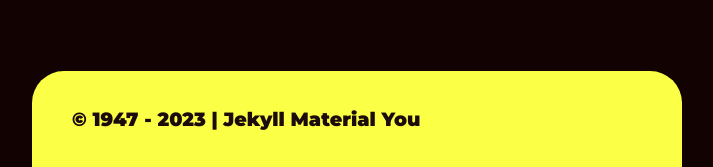
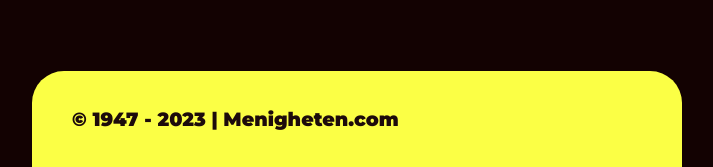
Before and after one commit to menigheten/menigheten.github.io, a Jekyll site: the page built from all_collections/_posts/1948-12-12-the-purpose-of-education.md, in a window 1280 px wide and 900 px high, scrolled down 1183 px. Shown: the part 733-900 px from the top of the window, without its empty margins (283-996 px from the left). Built offline with Jekyll 4.4.1, drawn with Linux system fonts in a browser that asks for light colours; some of the changed text lies outside the part shown.

Commit message:
Update _config.yml

```diff
--- a/_config.yml
+++ b/_config.yml
@@ -1,12 +1,7 @@
-title: Jekyll Material You
+title: Menigheten.com
 markdown: kramdown
 # url: ""
 # baseurl: "/jekyll-theme-material-you"
-
-# for atom feed
-author:
-  name: Sharad Raj Singh Maurya
-  email: dev_sharad@outlook.com
 
 plugins:
   - jemoji
```
